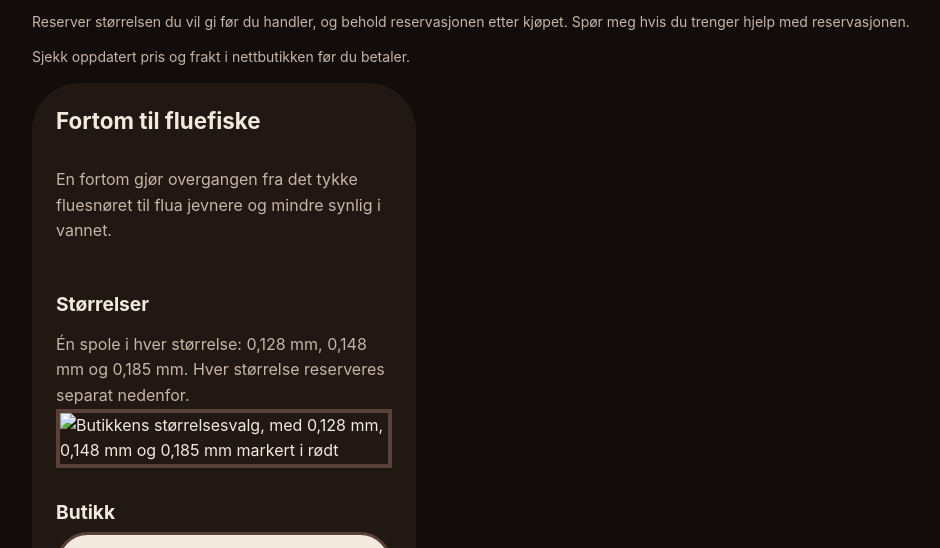
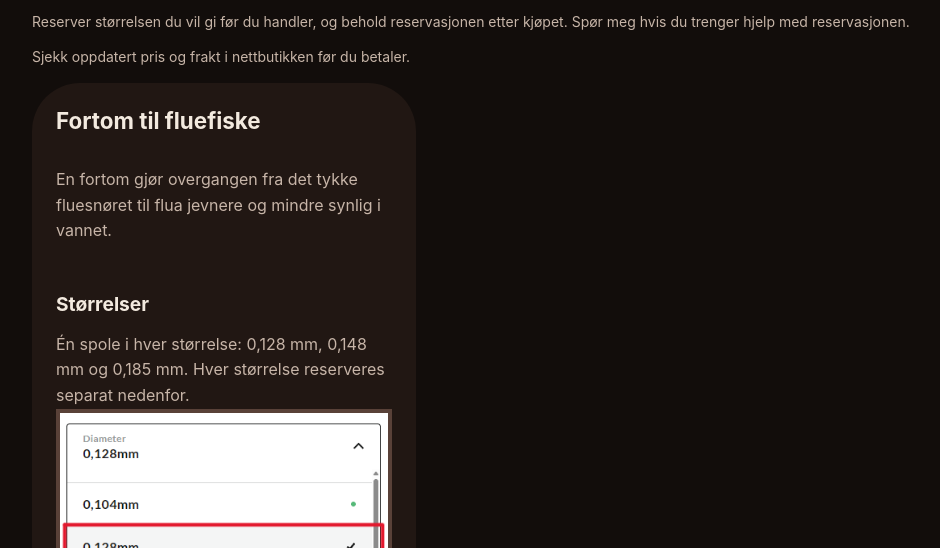
Before and after one commit to pedermaeland/Wishlist, a plain HTML site: page products/fortom.html in a window 1280 px wide. Shown: the part 178-726 px from the top of the page, without its empty margins (0-940 px from the left). Drawn offline with Linux system fonts and the light colour scheme; the site is published under a folder, as on GitHub Pages, so addresses that start at the root find nothing; no server answers.

Commit message:
Fix asset paths for GitHub Pages

```diff
--- a/products/fortom.html
+++ b/products/fortom.html
@@ -34,7 +34,7 @@
 
                             <h3 class="instructions-h">Størrelser</h3>
                             <p class="instructions-p">Én spole i hver størrelse: 0,128 mm, 0,148 mm og 0,185 mm. Hver størrelse reserveres separat nedenfor.</p>
-                            <img class="wish-image-instruction" src="/assets/fortom-thickness.png" alt="Butikkens størrelsesvalg, med 0,128 mm, 0,148 mm og 0,185 mm markert i rødt">
+                            <img class="wish-image-instruction" src="../assets/fortom-thickness.png" alt="Butikkens størrelsesvalg, med 0,128 mm, 0,148 mm og 0,185 mm markert i rødt">
 
                             <h3 class="instructions-h">Butikk</h3>
                             <a class="skittfiske-link" href="https://www.skittfiske.no/fiske/fiskesnorer/fortommer/fortomsspoler/guideline-guideline-power-strike-tippet-FS621066" target="_blank" rel="noopener noreferrer">
```
Also changed, not shown: index.html (+1 -1 lines).
